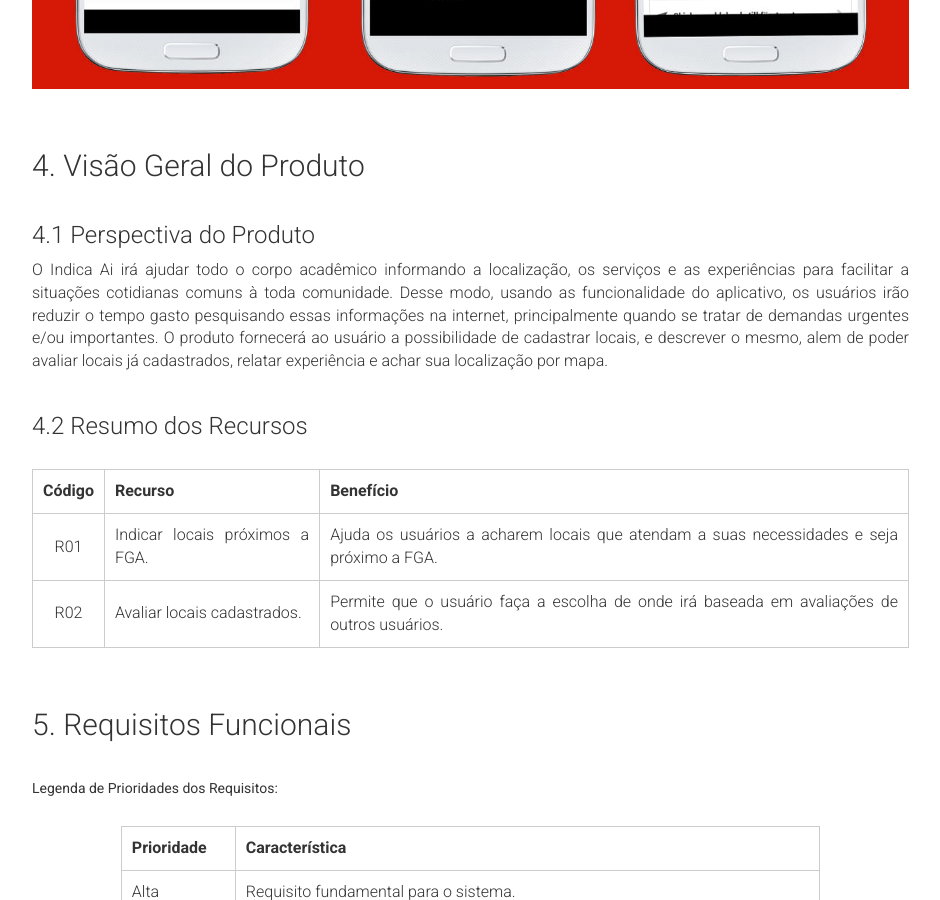
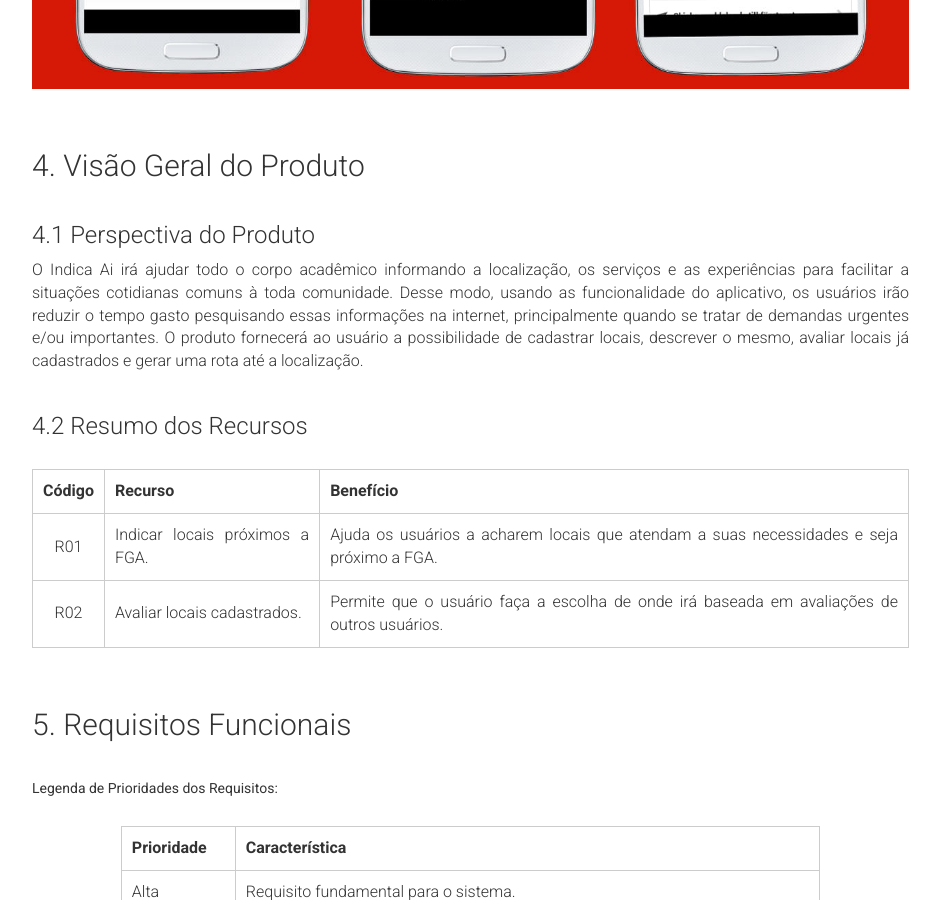
Before and after one commit to fga-eps-mds/2018.2-IndicaAi, a Jekyll site: the page built from docs/_posts/2018-08-24-vision-doc.md, in a window 1280 px wide and 900 px high, scrolled down 8983 px. Shown: the whole window, without its empty margins (322-1262 px from the left). Built offline with Jekyll 4.4.1, drawn with Linux system fonts in a browser that asks for light colours; nearby versions of some CDN libraries; comment, search, counter and statistics services are not loaded; some of the changed text lies outside the part shown.

Commit message:
Atualizando o documento de visão

```diff
--- a/docs/_posts/2018-08-24-vision-doc.md
+++ b/docs/_posts/2018-08-24-vision-doc.md
@@ -267,7 +267,7 @@ Yelp é um app que pesquisa locais próximos do usuário, utilizando a localiza
 
 ### 4.1 Perspectiva do Produto
 
-O Indica Ai irá ajudar todo o corpo acadêmico informando a localização, os serviços e as experiências para facilitar a situações cotidianas comuns à toda comunidade. Desse modo, usando as funcionalidade do aplicativo, os usuários irão reduzir o tempo gasto pesquisando essas informações na internet, principalmente quando  se tratar de demandas urgentes e/ou importantes. O produto fornecerá ao usuário a possibilidade de cadastrar locais, e descrever o mesmo, alem de poder avaliar locais já cadastrados, relatar experiência e achar sua localização por mapa.
+O Indica Ai irá ajudar todo o corpo acadêmico informando a localização, os serviços e as experiências para facilitar a situações cotidianas comuns à toda comunidade. Desse modo, usando as funcionalidade do aplicativo, os usuários irão reduzir o tempo gasto pesquisando essas informações na internet, principalmente quando  se tratar de demandas urgentes e/ou importantes. O produto fornecerá ao usuário a possibilidade de cadastrar locais, descrever o mesmo, avaliar locais já cadastrados e gerar uma rota até a localização.
 
 ### 4.2 Resumo dos Recursos
 
```
Also changed, not shown: other parts of docs/_posts/2018-08-24-vision-doc.md (+1 -1 lines).
